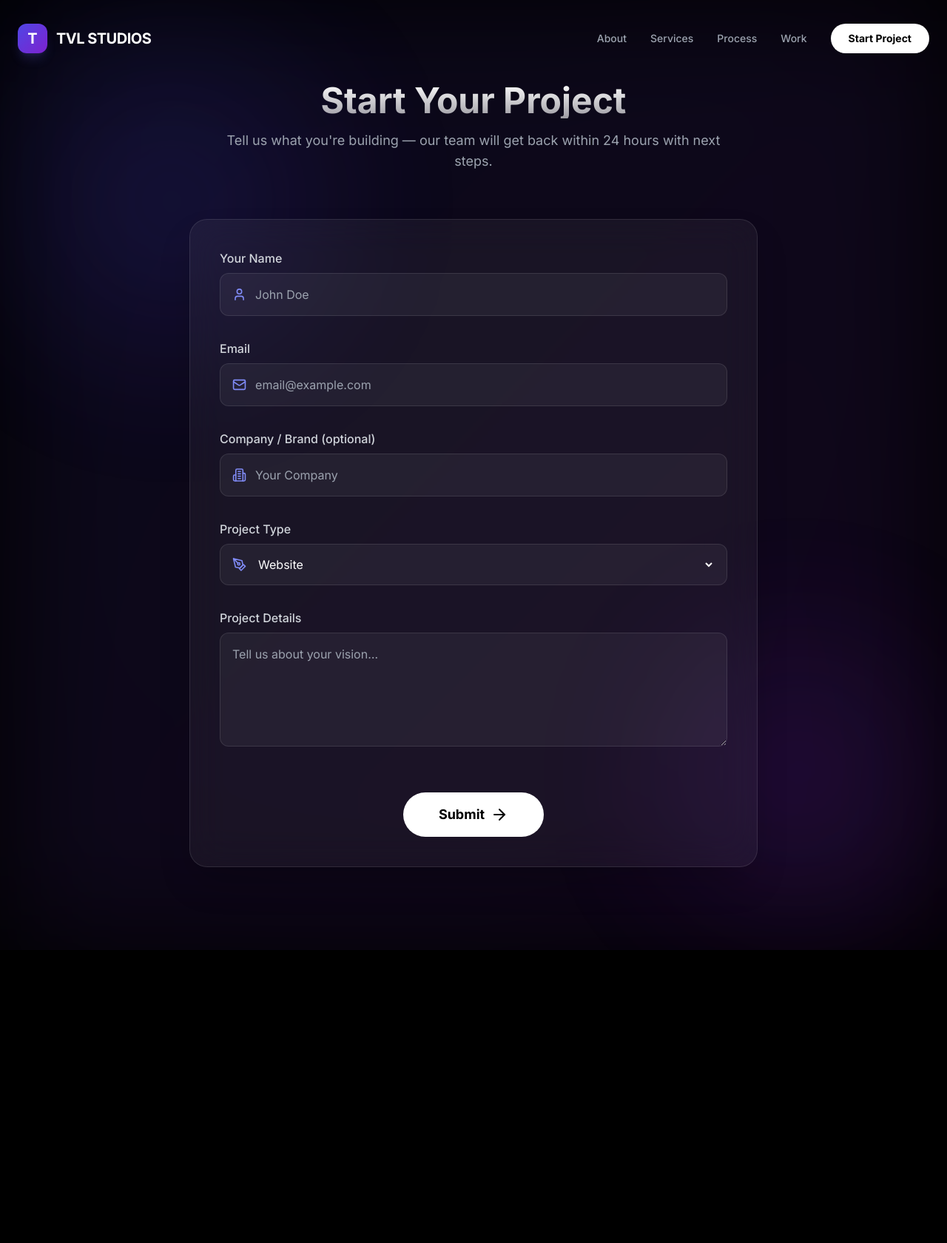
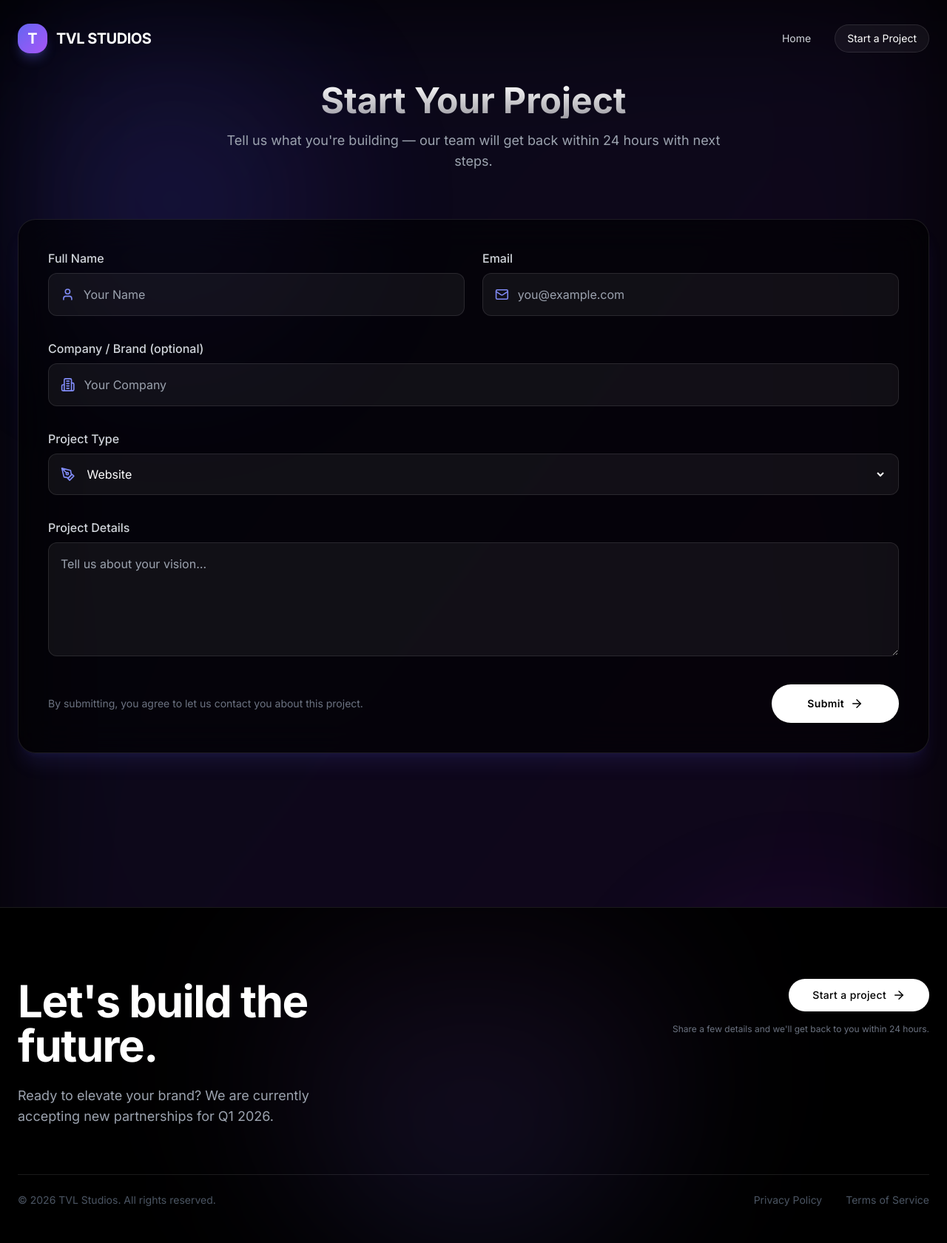
Before and after one commit to Umday-231105/tvlstudios, a Next.js app: page /start-project in a window 1280 px wide. Shown: the whole page at 74% size. Before the commit the page ends 1284 px from the top, so only its background shows below. Built offline with nearby package versions, Linux system fonts and the light colour scheme.

Commit message:
Update Navbar and form styles in page.jsx
Refactor Navbar and form layout for improved styling and responsiveness.

```diff
--- a/src/app/start-project/page.jsx
+++ b/src/app/start-project/page.jsx
@@ -9,73 +9,145 @@ const Navbar = () => {
 
   useEffect(() => {
     const handleScroll = () => setIsScrolled(window.scrollY > 50);
-    window.addEventListener('scroll', handleScroll);
-    return () => window.removeEventListener('scroll', handleScroll);
+    window.addEventListener("scroll", handleScroll);
+    return () => window.removeEventListener("scroll", handleScroll);
   }, []);
 
   return (
-    <nav className={`fixed top-0 left-0 right-0 z-50 transition-all duration-700 ${isScrolled ? 'bg-black/60 backdrop-blur-xl border-b border-white/5 py-4' : 'bg-transparent py-8'}`}>
+    <nav
+      className={`fixed top-0 left-0 right-0 z-50 transition-all duration-300 ${
+        isScrolled
+          ? "bg-black/80 backdrop-blur-xl border-b border-white/5 py-4"
+          : "bg-transparent py-8"
+      }`}
+    >
       <div className="container mx-auto px-6 flex justify-between items-center">
-        <div className="flex items-center gap-3 cursor-pointer group">
-          <div className="w-10 h-10 bg-gradient-to-br from-indigo-600 to-purple-700 rounded-xl flex items-center justify-center shadow-lg shadow-indigo-500/20 group-hover:shadow-indigo-500/40 transition-all duration-500">
+        {/* Logo */}
+        <a href="/" className="flex items-center gap-3 cursor-pointer group">
+          <div className="w-10 h-10 bg-gradient-to-br from-indigo-500 to-purple-500 rounded-2xl flex items-center justify-center shadow-lg shadow-indigo-500/30 group-hover:shadow-indigo-500/50 transition-all duration-300">
             <span className="text-white font-bold text-xl">T</span>
           </div>
-          <span className="text-xl font-bold tracking-tight text-white group-hover:text-indigo-300 transition-colors duration-500">TVL STUDIOS</span>
-        </div>
+          <span className="text-xl font-bold tracking-tight group-hover:text-indigo-300 transition-colors duration-300">
+            TVL STUDIOS
+          </span>
+        </a>
 
         {/* Desktop Menu */}
         <div className="hidden md:flex items-center gap-8">
-          {['About', 'Services', 'Process', 'Work'].map((item) => (
-            <a key={item} href={`#${item.toLowerCase()}`} className="text-sm font-medium text-gray-400 hover:text-white transition-colors duration-300">
-              {item}
+          <a
+            href="/"
+            className="text-sm text-gray-300 hover:text-white transition-colors duration-200"
+          >
+            Home
           </a>
-          ))}
-          <button
-            onClick={() => window.location.href = "/start-project"}
-            className="px-6 py-2.5 bg-white text-black rounded-full text-sm font-bold hover:bg-indigo-50 transition-all duration-300 hover:scale-105 active:scale-95"
+          <a
+            href="/start-project"
+            className="text-sm text-white px-4 py-2 rounded-full border border-white/10 bg-white/5 hover:bg-white/10 transition-all duration-200"
           >
-            Start Project
-          </button>
+            Start a Project
+          </a>
         </div>
 
-        {/* Mobile Toggle */}
-        <button className="md:hidden text-white p-2" onClick={() => setMobileMenuOpen(!mobileMenuOpen)}>
-          {mobileMenuOpen ? <X /> : <Menu />}
+        {/* Mobile Menu Button */}
+        <button
+          className="md:hidden p-2 rounded-full border border-white/10 bg-white/5"
+          onClick={() => setMobileMenuOpen((prev) => !prev)}
+        >
+          {mobileMenuOpen ? <X size={20} /> : <Menu size={20} />}
         </button>
       </div>
 
       {/* Mobile Menu */}
       {mobileMenuOpen && (
-        <motion.div
-          initial={{ opacity: 0, y: -20 }}
-          animate={{ opacity: 1, y: 0 }}
-          className="absolute top-full left-0 w-full bg-black/95 border-b border-white/10 p-6 flex flex-col gap-6 md:hidden backdrop-blur-xl"
+        <div className="md:hidden mt-3 px-6">
+          <div className="bg-black/80 backdrop-blur-xl border border-white/10 rounded-2xl p-4 flex flex-col gap-3">
+            <a
+              href="/"
+              className="text-sm text-gray-300 hover:text-white transition-colors duration-200"
+              onClick={() => setMobileMenuOpen(false)}
             >
-          {['Work', 'Services', 'Process', 'About'].map((item) => (
-            <a key={item} href={`#${item.toLowerCase()}`} onClick={() => setMobileMenuOpen(false)} className="text-xl text-gray-300 hover:text-white">
-              {item}
+              Home
             </a>
-          ))}
-        </motion.div>
+            <a
+              href="/start-project"
+              className="text-sm text-white px-4 py-2 rounded-full border border-white/10 bg-white/5 hover:bg-white/10 transition-all duration-200 text-center"
+              onClick={() => setMobileMenuOpen(false)}
+            >
+              Start a Project
+            </a>
+          </div>
+        </div>
       )}
     </nav>
+  );
+};
+
+// Footer (similar style to homepage footer)
+const Footer = () => {
+  return (
+    <footer className="bg-black pt-24 pb-12 border-t border-white/10 relative overflow-hidden mt-24">
+      {/* Glow Background */}
+      <div className="absolute bottom-0 left-1/2 -translate-x-1/2 w-[520px] h-[520px] bg-gradient-to-t from-indigo-500/20 via-purple-500/10 to-transparent rounded-full blur-[120px] pointer-events-none" />
+
+      <div className="container mx-auto px-6 relative z-10">
+        {/* CTA */}
+        <div className="grid grid-cols-1 md:grid-cols-2 gap-12 mb-16">
+          <div>
+            <h2 className="text-4xl md:text-6xl font-bold mb-6 tracking-tight">
+              Let&apos;s build the <br /> future.
+            </h2>
+            <p className="text-lg text-gray-400 max-w-md">
+              Ready to elevate your brand? We are currently accepting new partnerships for Q1 2026.
+            </p>
+          </div>
+
+          <div className="flex flex-col items-start md:items-end gap-4">
+            <button
+              onClick={() => (window.location.href = "/start-project")}
+              className="px-8 py-3 bg-white text-black rounded-full text-sm font-medium tracking-wide hover:bg-gray-100 transition-all duration-300 hover:scale-105 active:scale-95 flex items-center gap-2"
+            >
+              Start a project
+              <ArrowRight size={18} />
+            </button>
+            <p className="text-xs text-gray-500">
+              Share a few details and we&apos;ll get back to you within 24 hours.
+            </p>
+          </div>
+        </div>
+
+        {/* Bottom line */}
+        <div className="flex flex-col md:flex-row justify-between items-center pt-6 border-t border-white/10 text-sm text-gray-600">
+          <p>&copy; 2026 TVL Studios. All rights reserved.</p>
+          <div className="flex gap-8 mt-4 md:mt-0">
+            <a href="#" className="hover:text-gray-400 transition-colors">
+              Privacy Policy
+            </a>
+            <a href="#" className="hover:text-gray-400 transition-colors">
+              Terms of Service
+            </a>
+          </div>
+        </div>
+      </div>
+    </footer>
   );
 };
 
 const Page = () => {
   return (
     <div className="min-h-screen bg-black text-white relative overflow-hidden">
-
-      <Navbar />
-
-      {/* Soft Glow Background */}
+      {/* Background Glow */}
       <div className="absolute inset-0 bg-gradient-to-br from-indigo-900/20 to-purple-900/20 blur-[90px]" />
 
       {/* Floating Orbs */}
-      <div className="absolute top-20 left-10 w-96 h-96 bg-indigo-600/20 rounded-full blur-[120px] animate-pulse"></div>
-      <div className="absolute bottom-20 right-10 w-80 h-80 bg-purple-600/20 rounded-full blur-[120px] animate-pulse"></div>
+      <div className="absolute top-20 left-10 w-96 h-96 bg-indigo-600/20 rounded-full blur-[120px] animate-pulse" />
+      <div className="absolute bottom-20 right-10 w-80 h-80 bg-purple-600/20 rounded-full blur-[120px] animate-pulse" />
 
+      {/* Navbar */}
+      <Navbar />
+
+      {/* Main Content */}
       <div className="relative z-10 container mx-auto px-6 py-28">
+        {/* Heading */}
         <motion.div
           initial={{ opacity: 0, y: 40 }}
           animate={{ opacity: 1, y: 0 }}
@@ -86,28 +158,28 @@ const Page = () => {
             Start Your Project
           </h1>
           <p className="text-gray-400 text-lg max-w-2xl mx-auto">
-            Tell us what you're building — our team will get back within 24 hours with next steps.
+            Tell us what you&apos;re building — our team will get back within 24 hours with next steps.
           </p>
         </motion.div>
 
-        {/* Form Container */}
+        {/* Form Card */}
         <motion.div
           initial={{ opacity: 0, y: 60 }}
           animate={{ opacity: 1, y: 0 }}
-          transition={{ duration: 1, delay: 0.2 }}
-          className="max-w-3xl mx-auto bg-white/5 backdrop-blur-xl border border-white/10 rounded-3xl p-10 shadow-2xl"
+          transition={{ duration: 1 }}
+          className="bg-black/60 border border-white/10 rounded-3xl p-8 md:p-10 shadow-xl shadow-indigo-500/10 backdrop-blur-xl"
         >
-
-          <form className="space-y-8">
-
+          <form className="grid grid-cols-1 gap-8">
+            {/* Name & Email */}
+            <div className="grid grid-cols-1 md:grid-cols-2 gap-6">
               {/* Name */}
               <div>
-              <label className="text-gray-300 font-medium">Your Name</label>
+                <label className="text-gray-300 font-medium">Full Name</label>
                 <div className="flex items-center gap-3 mt-2 bg-white/5 border border-white/10 p-4 rounded-xl">
                   <User size={20} className="text-indigo-400" />
                   <input
                     type="text"
-                  placeholder="John Doe"
+                    placeholder="Your Name"
                     className="bg-transparent w-full outline-none text-white"
                   />
                 </div>
@@ -120,9 +192,10 @@ const Page = () => {
                   <Mail size={20} className="text-indigo-400" />
                   <input
                     type="email"
-                  placeholder="email@example.com"
+                    placeholder="you@example.com"
                     className="bg-transparent w-full outline-none text-white"
                   />
+                </div>
               </div>
             </div>
 
@@ -154,30 +227,35 @@ const Page = () => {
               </div>
             </div>
 
-            {/* Message */}
+            {/* Project Details */}
             <div>
               <label className="text-gray-300 font-medium">Project Details</label>
               <textarea
                 rows="5"
                 placeholder="Tell us about your vision…"
                 className="mt-2 bg-white/5 border border-white/10 p-4 rounded-xl w-full outline-none text-white"
-              ></textarea>
+              />
             </div>
 
-            {/* Submit Button */}
-            <div className="flex justify-center pt-6">
+            {/* Submit */}
+            <div className="flex justify-between items-center flex-col md:flex-row gap-4">
+              <p className="text-gray-500 text-sm max-w-md">
+                By submitting, you agree to let us contact you about this project.
+              </p>
               <button
                 type="submit"
-                className="px-12 py-4 bg-white text-black rounded-full font-bold text-lg hover:bg-indigo-500 hover:text-white transition-all duration-300 flex items-center gap-2"
+                className="px-12 py-4 bg-white text-black rounded-full text-sm font-semibold tracking-wide hover:bg-gray-100 md:hover:bg-white/90 md:text-black transition-all duration-300 flex items-center gap-2"
               >
                 Submit
-                <ArrowRight />
+                <ArrowRight size={18} />
               </button>
             </div>
-
           </form>
         </motion.div>
       </div>
+
+      {/* Footer added here */}
+      <Footer />
     </div>
   );
 };
```
Lines whose indentation alone changed are shown as unchanged.
